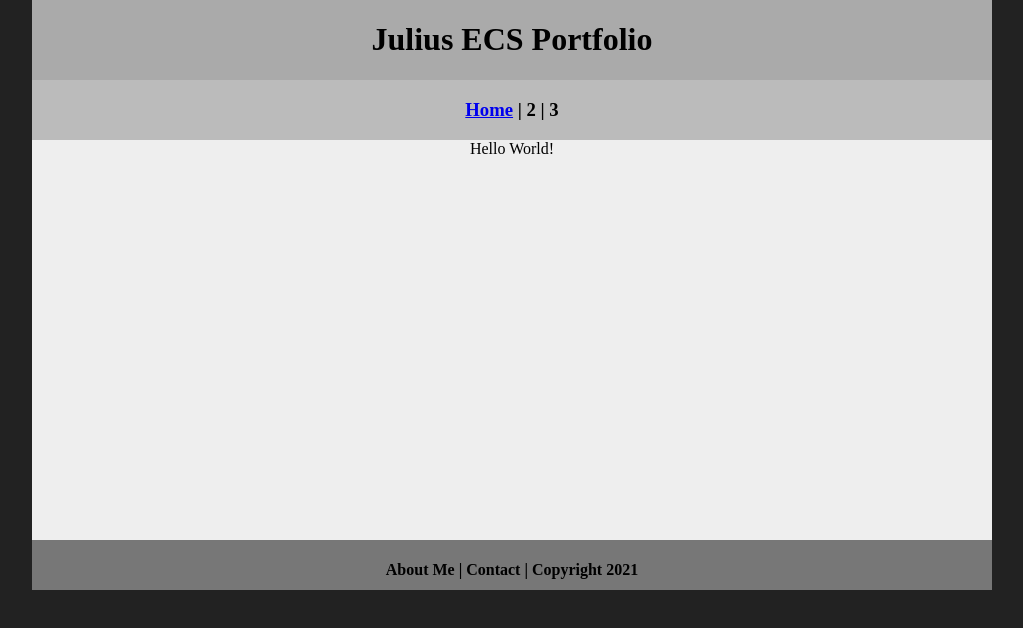
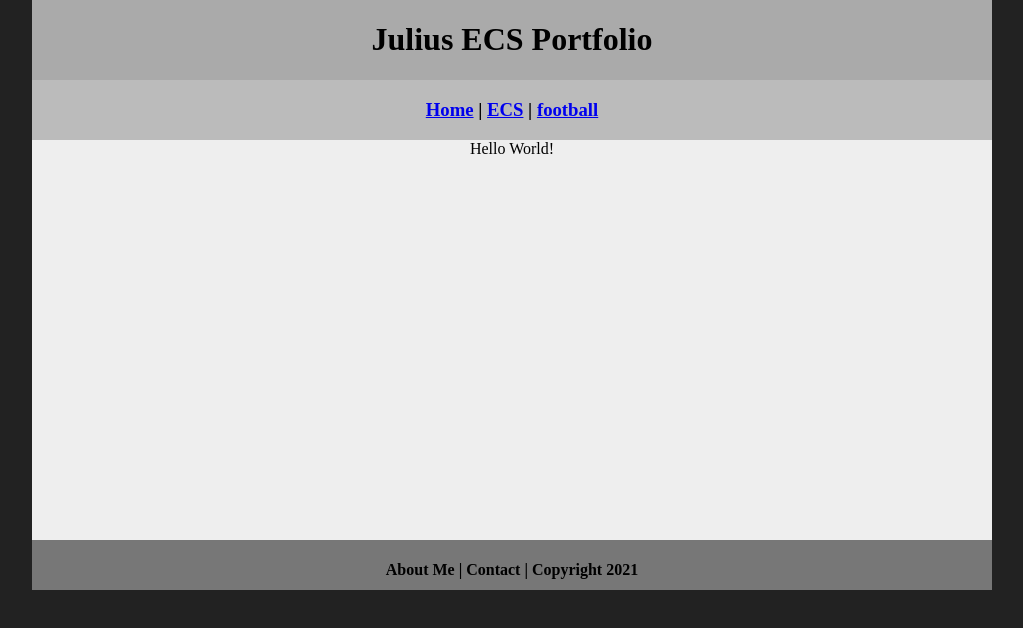
Before and after one commit to JuliusPatmides/ucsportfolio, a plain HTML site: page football/index.html in a window 1280 px wide. Shown: the whole page, without its empty margins (128-1151 px from the left). Drawn offline with Linux system fonts and the light colour scheme; files that its build step writes are made by us from their sources.

Commit message:
Update index.html

```diff
--- a/football/index.html
+++ b/football/index.html
@@ -12,7 +12,7 @@
   	<h1> Julius ECS Portfolio </h1>
   </div>
   <div class="nav">
-    <h3><a href="index.html">Home</a> | 2 | 3</h3>
+    <h3> <a href="../index.html">Home</a> | <a href="index.html">ECS</a> | <a href="../football/index.html">football</a> </h3>
   </div>
   <div class="content">
 	  Hello World!
```
